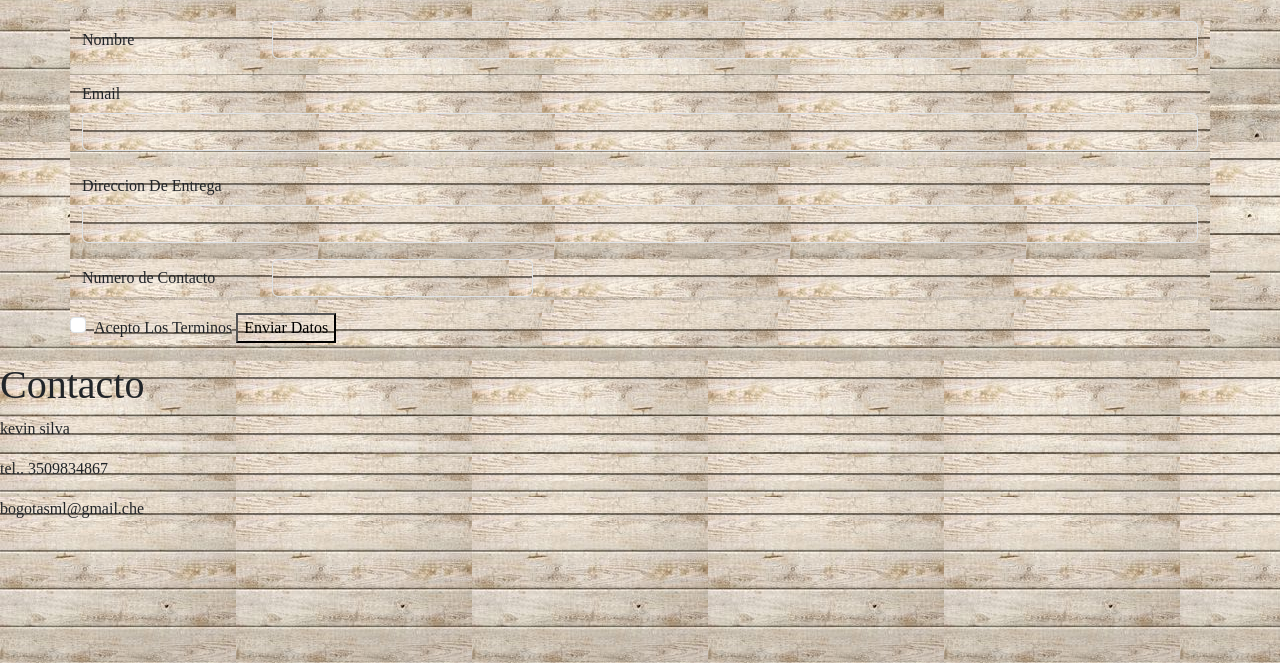
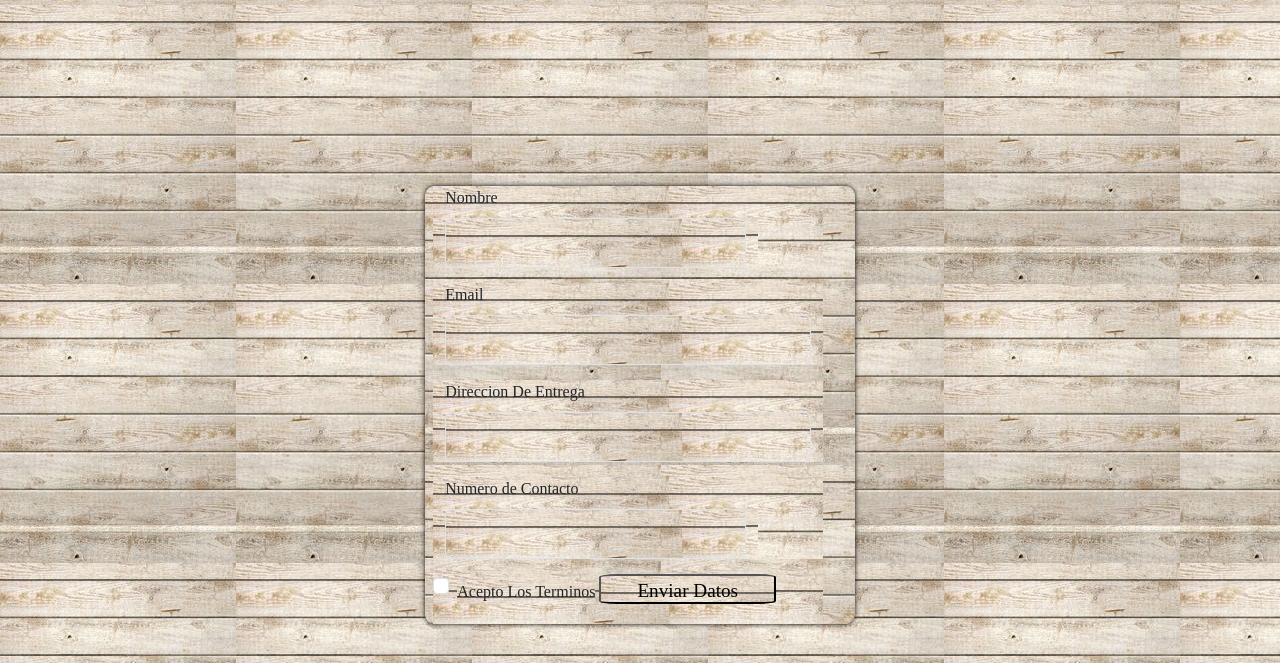
Before and after one commit to Embajador1446/Distrac.github.io, a website: page assets/pages/contacto.html in a window 1280 px wide. Shown: the part 137-800 px from the top of the page. Drawn offline with Linux system fonts and the light colour scheme.

Commit message:
pre-entrega3.1

```diff
--- a/assets/css/style.scss
+++ b/assets/css/style.scss
@@ -7,5 +7,45 @@ $primary-font: "Bacasime_Antique";
     max-width: 1500px;
     margin: auto;
     overflow:visible;
-
 }
+.conjuncontac{
+    background-image: url(../imagenes/NUVFOND.jpg);
+}
+.containercont{
+    width: 100x;
+    height: 100vh;
+    display: flex;
+    justify-content: center;
+    align-items: center;
+    .form {
+        box-shadow: 0 0 5px black;
+        border-radius: 10px;
+        display: flex;
+        flex-direction: column;
+        justify-content: center;
+        padding: 0 20px;
+        gap: 15px;
+    }
+    .row{
+        width: 100%;
+        min-height: 50px;
+        position: relative;
+    }
+    .form-control{
+        width: 100%;
+        height: 50px;
+        border: 2px solid black;
+        color: black;
+    }
+    .form-label{
+        top: 15px;
+        left: 30px;
+    }
+    .botonprimary{
+        width: 50%;
+        height: 30px;
+        font-size: 1.2rem;
+        color:black;
+        border-radius: 10%;
+    }
+}
--- a/assets/pages/contacto.html
+++ b/assets/pages/contacto.html
@@ -6,12 +6,12 @@
     <title>Contacto</title>
     <link rel="stylesheet" href="../css/style.css">
     <link rel="shortcut icon" href="../imagenes/logo distrac.jpeg" type="image/x-icon">
-    <link href="./assets/fonts/Bacasime_Antique.zip">
+    <link href="../fonts/Bacasime_Antique.zip">
     <script src="../js/bootstrap.min.js"></script>
     <link rel="stylesheet" href="../css/bootstrap.min.css">
 
 </head>
-<body>
+<body class="conjuncontac">
     <nav class="navbar navbar-expand-lg">
         <div class="navbar navbar-expand-lg navbar-light bg-light">
             <a class="navbar-brand" href="../../index.html" >
@@ -30,48 +30,48 @@
             </ul>
         </div>
     </nav>
-        <div class="container">
-            <form class="mt-3">
-                <div class="row mb-3">
-                    <label class="col-2 col-form-label" for="tex-input">Nombre</label>
+        <div class="containercont">
+            <form class="form ">
+                <div class="row ">
+                    <label class="form-label" for="tex-input">Nombre</label>
                     <div class="col-10">
                         <input type="text" class="form-control" id="tex-input">
                     </div>
                 </div>
-                <div class="row mb-3">
-                    <label class="col-2 col-form-label" for="emailinput">Email</label>
+                <div class="row ">
+                    <label class="form-label" for="emailinput">Email</label>
                     <div class="col-12">
                         <input type="email" class="form-control" id="emailinput">
                     </div>
                 </div>
-                <div class="row mb-3">
-                    <label class="col-2 col-form-label" for="inputaddress">Direccion De Entrega </label>
+                <div class="row">
+                    <label class="form-label" for="inputaddress">Direccion De Entrega </label>
                     <div class="col-12">
                         <input type="text" class="form-control" id="inputaddress">
                     </div>
                 </div>
-                <div class="row mb-3">
-                    <label class="col-2 col-form-label" for="inputaddress">Numero de Contacto </label>
-                    <div class="col-3">
+                <div class="row">
+                    <label class="form-label" for="inputaddress">Numero de Contacto </label>
+                    <div class="col-10">
                         <input type="text" class="form-control" id="inputaddress">
                     </div>
                 </div>
-                <div class="row mb-3">
+                <div class="row ">
                     <div class="form-check">
                         <input class="form-check-input" type="checkbox" id="checkterms">
                         <label for="checkterms" class="form-check-label">Acepto Los Terminos</label>
-                        <button type="submit" class="btn-primary">Enviar Datos</button>
+                        <button type="submit" class="botonprimary">Enviar Datos</button>
                     </div>
                 </div>
             </form>
         </div>
     <footer>
-        <section>
+        <div>
             <h1>Contacto</h1>
             <p> kevin silva </p>
             <p>tel.. 3509834867</p>
             <p>bogotasml@gmail.che</p>
-        </section>
+        </div>
     </footer>
 </body>
 </html>
```
Also changed, not shown: assets/pages/productos.html (+35 -28 lines), assets/css/style.css, assets/imagenes/Mdfperfi.jpg (added), assets/imagenes/cantos1.jpg (added).
